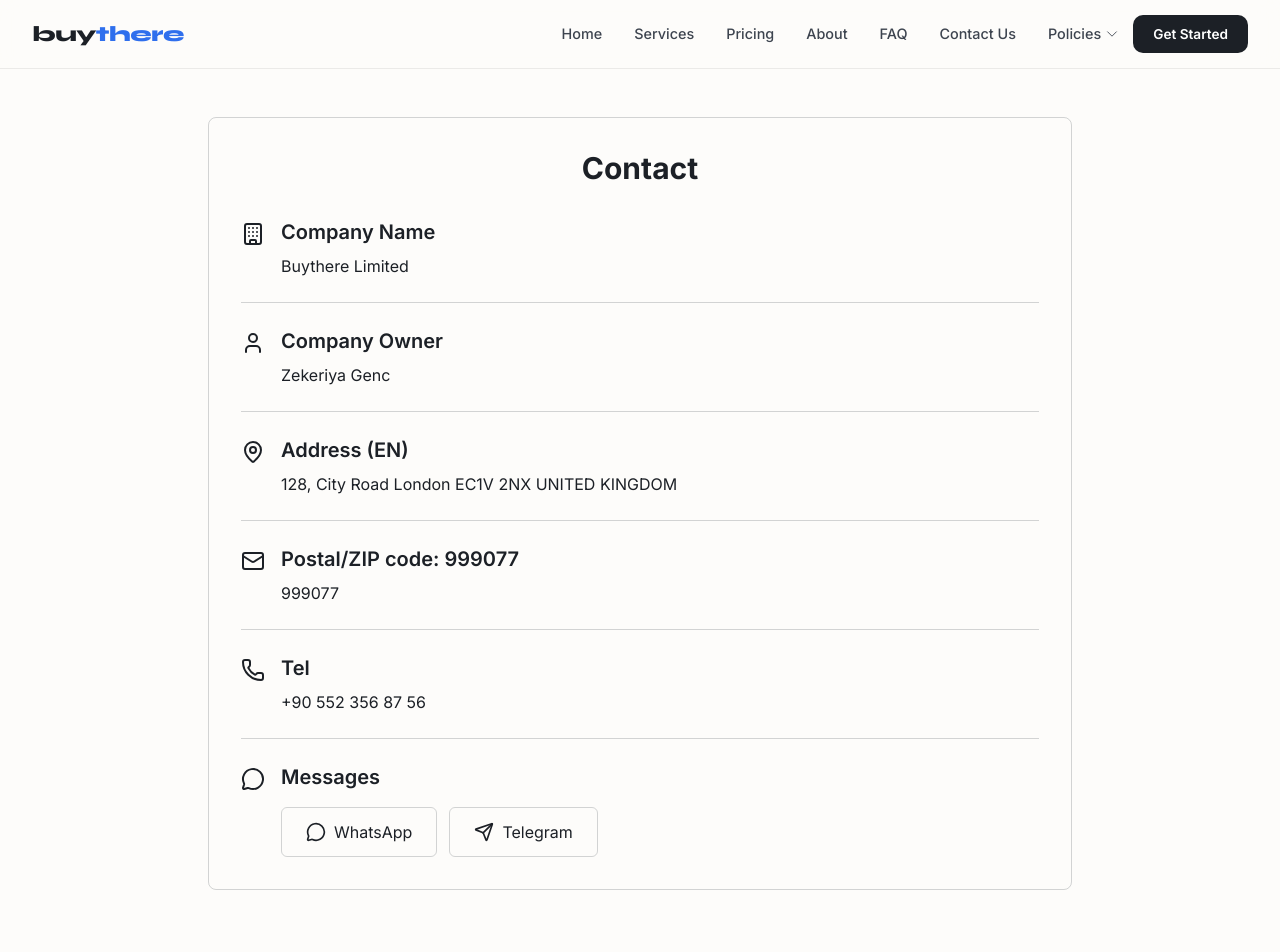
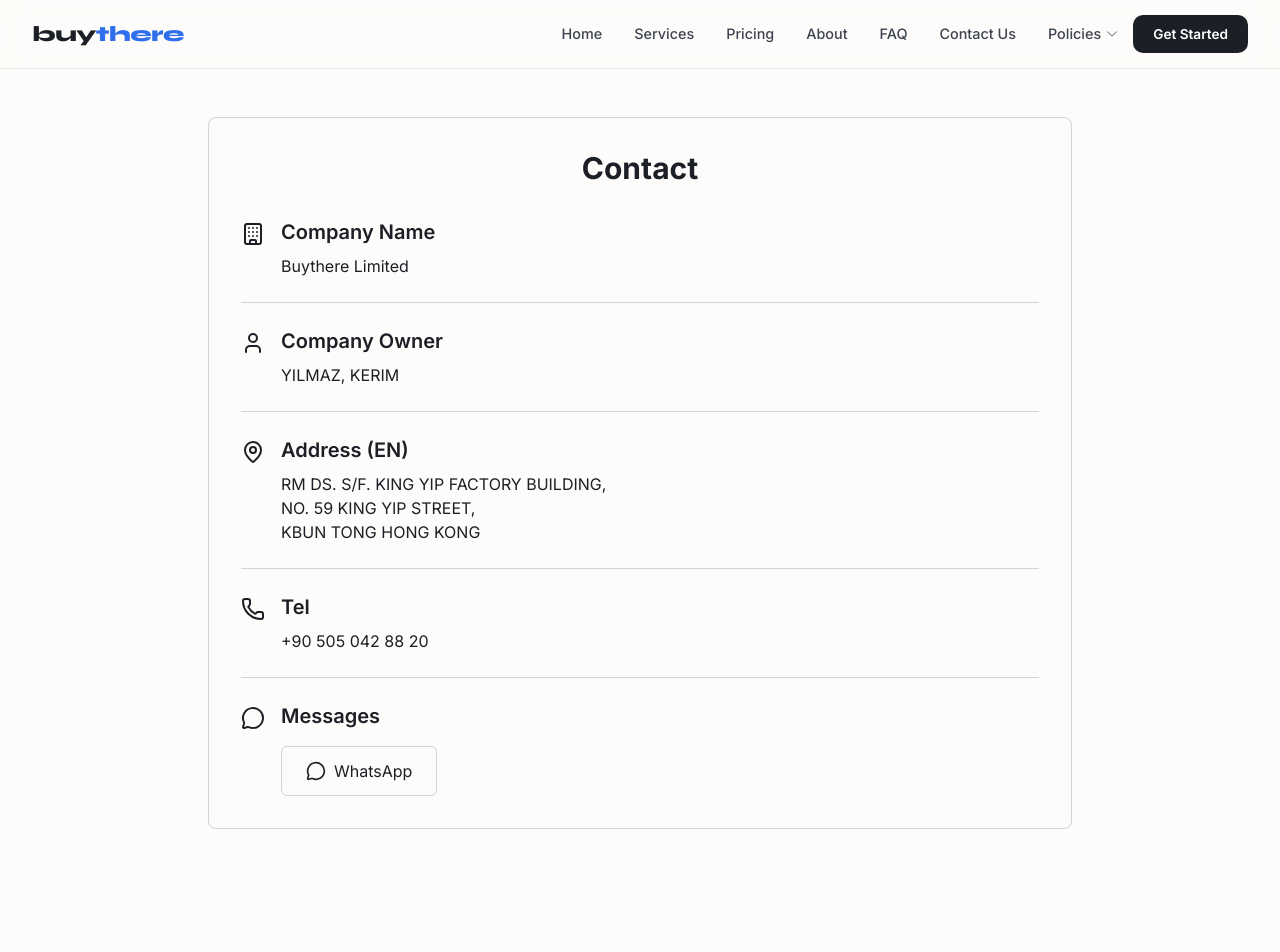
Before and after one commit to muhammetcan-akcura/buythere, a Next.js app: page /contact-us in a window 1280 px wide. Shown: the top 952 px of the page. Built offline with nearby package versions, Linux system fonts and the light colour scheme.

Commit message:
fix contactus

```diff
--- a/app/components/Footer/Footer.tsx
+++ b/app/components/Footer/Footer.tsx
@@ -87,12 +87,12 @@ const Footer = () => {
                             <p style={{ fontSize: "0.75rem", fontWeight: 600, letterSpacing: "0.1em", textTransform: "uppercase", color: "rgba(255,255,255,0.35)", marginBottom: 10 }}>
                                 Contact
                             </p>
-                            <Link href="tel:+905523568756"
+                            <Link href="tel:+905050428820"
                                 style={{ fontSize: "0.9rem", color: "rgba(255,255,255,0.6)", textDecoration: "none", display: "block", marginBottom: 6 }}>
-                                +90 552 356 87 56
+                                +90 505 042 88 20
                             </Link>
                             <p style={{ fontSize: "0.85rem", color: "rgba(255,255,255,0.4)", lineHeight: 1.6 }}>
-                                128 City Road, London<br />EC1V 2NX, United Kingdom
+                                RM DS. S/F. KING YIP FACTORY BUILDING,<br />NO. 59 KING YIP STREET,<br />KBUN TONG HONG KONG
                             </p>
                         </div>
                     </div>
--- a/app/contact-us/page.tsx
+++ b/app/contact-us/page.tsx
@@ -19,7 +19,7 @@ export default function ContactUs() {
                         <User className="w-6 h-6 mt-1 flex-shrink-0" />
                         <div>
                             <h2 className="text-xl font-semibold mb-2">Company Owner</h2>
-                            <p className="text-muted-foreground">Zekeriya Genc</p>
+                            <p className="text-muted-foreground">YILMAZ, KERIM</p>
                         </div>
                     </div>
 
@@ -29,19 +29,10 @@ export default function ContactUs() {
                         <div>
                             <h2 className="text-xl font-semibold mb-2">Address (EN)</h2>
                             <p className="text-muted-foreground">
-                                128, City Road
-                                London
-                                EC1V 2NX
-                                UNITED KINGDOM
+                                RM DS. S/F. KING YIP FACTORY BUILDING,<br />
+                                NO. 59 KING YIP STREET,<br />
+                                KBUN TONG HONG KONG
                             </p>
-                        </div>
-                    </div>
-
-                    <div className="flex items-start gap-4 pb-6 border-b border-border">
-                        <Mail className="w-6 h-6 mt-1 flex-shrink-0" />
-                        <div>
-                            <h2 className="text-xl font-semibold mb-2">Postal/ZIP code: 999077</h2>
-                            <p className="text-muted-foreground">999077</p>
                         </div>
                     </div>
 
@@ -50,8 +41,8 @@ export default function ContactUs() {
                         <Phone className="w-6 h-6 mt-1 flex-shrink-0" />
                         <div>
                             <h2 className="text-xl font-semibold mb-2">Tel</h2>
-                            <a href="tel:+90 552 356 87 56" className="text-muted-foreground hover:text-foreground transition-colors">
-                                +90 552 356 87 56
+                            <a href="tel:+905050428820" className="text-muted-foreground hover:text-foreground transition-colors">
+                                +90 505 042 88 20
                             </a>
                         </div>
                     </div>
@@ -64,24 +55,13 @@ export default function ContactUs() {
                             <div className="flex flex-col sm:flex-row gap-3">
                                 {/* WhatsApp Butonu */}
                                 <a
-                                    href="https://wa.me/905523568756"
+                                    href="https://wa.me/905050428820"
                                     target="_blank"
                                     rel="noopener noreferrer"
                                     className="flex items-center justify-center gap-2 px-6 py-3 border border-border rounded-md hover:bg-muted transition-colors"
                                 >
                                     <MessageCircle className="w-5 h-5" />
                                     <span>WhatsApp</span>
-                                </a>
-
-                                {/* Telegram Butonu */}
-                                <a
-                                    href="https://t.me/itsjustseo"
-                                    target="_blank"
-                                    rel="noopener noreferrer"
-                                    className="flex items-center justify-center gap-2 px-6 py-3 border border-border rounded-md hover:bg-muted transition-colors"
-                                >
-                                    <Send className="w-5 h-5" />
-                                    <span>Telegram</span>
                                 </a>
                             </div>
                         </div>
```
